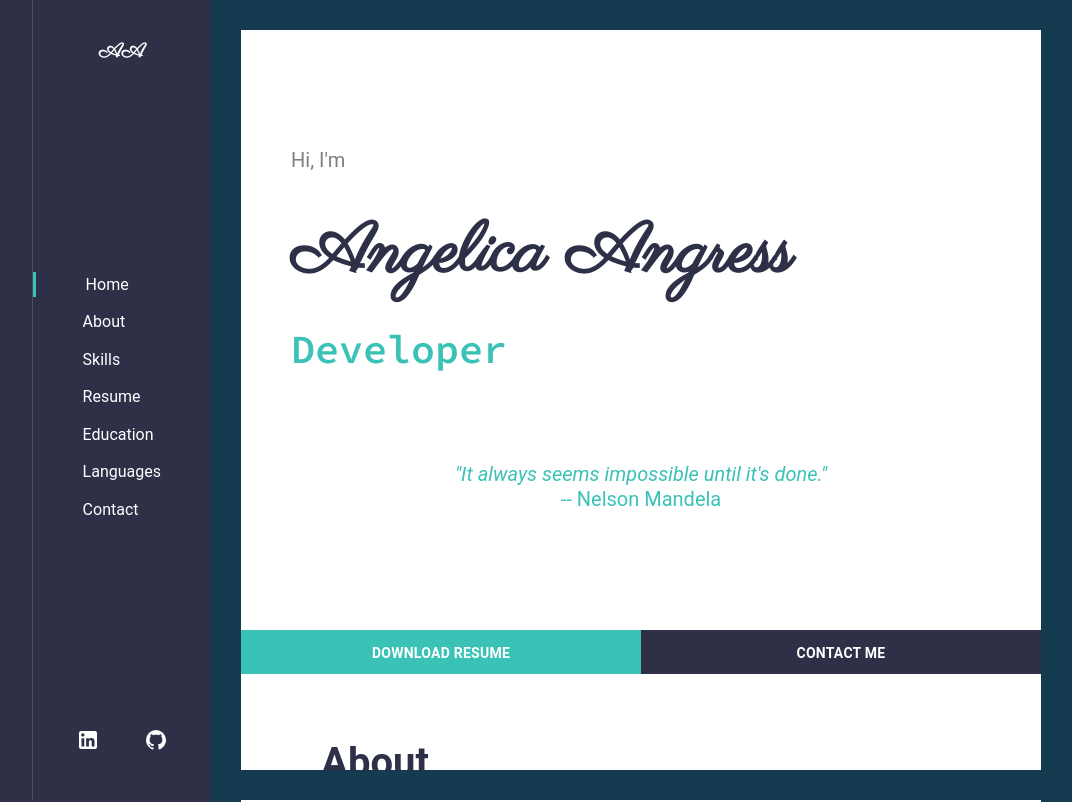
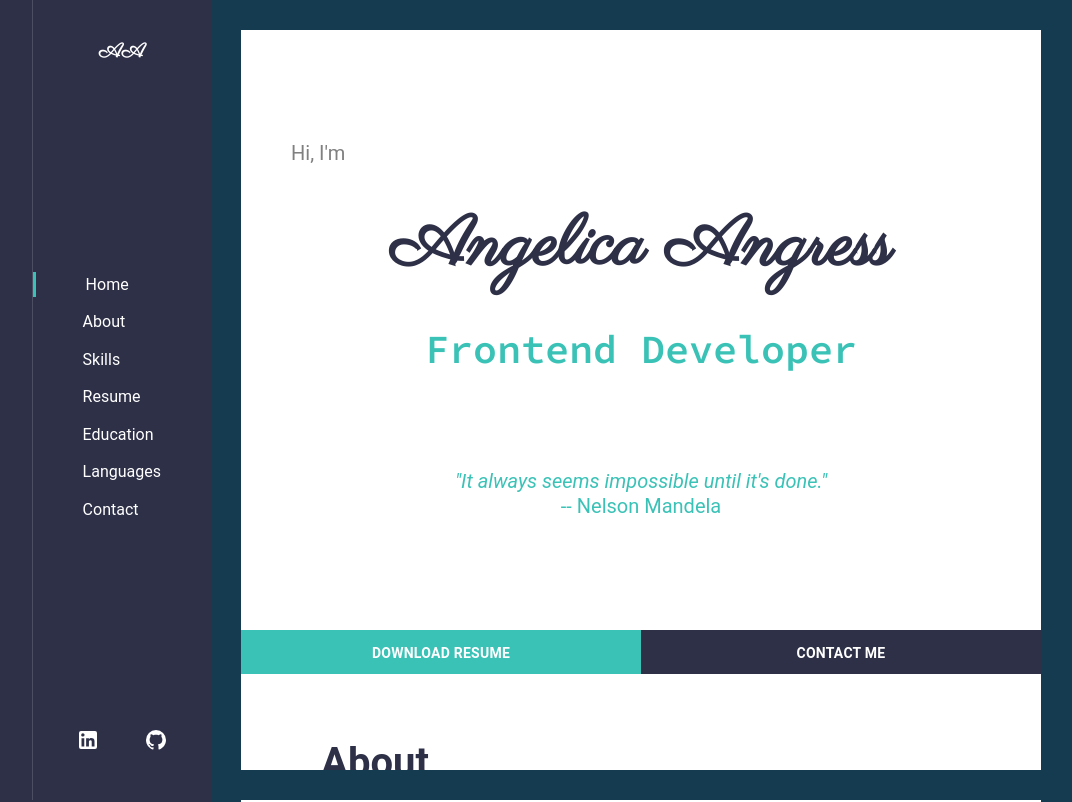
Before and after one commit to Angeleeloo/ProjectPorfolio, a React (Create React App) app in the folder client/: page / in a window 1280 px wide. Shown: the top 802 px of the page, without its empty margins (173-1245 px from the left). Built offline with nearby package versions, Linux system fonts and the light colour scheme.

Commit message:
profession update

```diff
--- a/client/src/Sections/Home/Home.js
+++ b/client/src/Sections/Home/Home.js
@@ -15,7 +15,7 @@ export const Home = () => {
 
   useEffect(() => {
     let i = 0;
-    const txt = 'Developer';
+    const txt = 'Frontend Developer';
     const speed = 130;
     const typeWriter =() => {
       if (i < txt.length) {
--- a/client/src/Sections/Home/StyledHome.js
+++ b/client/src/Sections/Home/StyledHome.js
@@ -27,19 +27,17 @@ export const Name = styled.h1`
   color: ${palette.darkest};
   line-height: 1;
   font-family: 'Parisienne', cursive;
-  @media (max-width: ${mobileBreakPoint}) {
-    text-align: center;
-  }
+  text-align: center;
 `;
 
 export const Profession = styled.div`
+  margin: 0px;
+  line-height: 1;
+  font-weight: bold;
+  text-align: center;
   color: ${palette.light};
   font-size: ${fontSize.title};
-  font-weight: bold;
-  margin: 0px;
   font-family: 'Source Code Pro', monospace;
-  @media (max-width: ${mobileBreakPoint}) {
-    text-align: center;
 `;
 
 export const Quote1 = styled.div`
```
